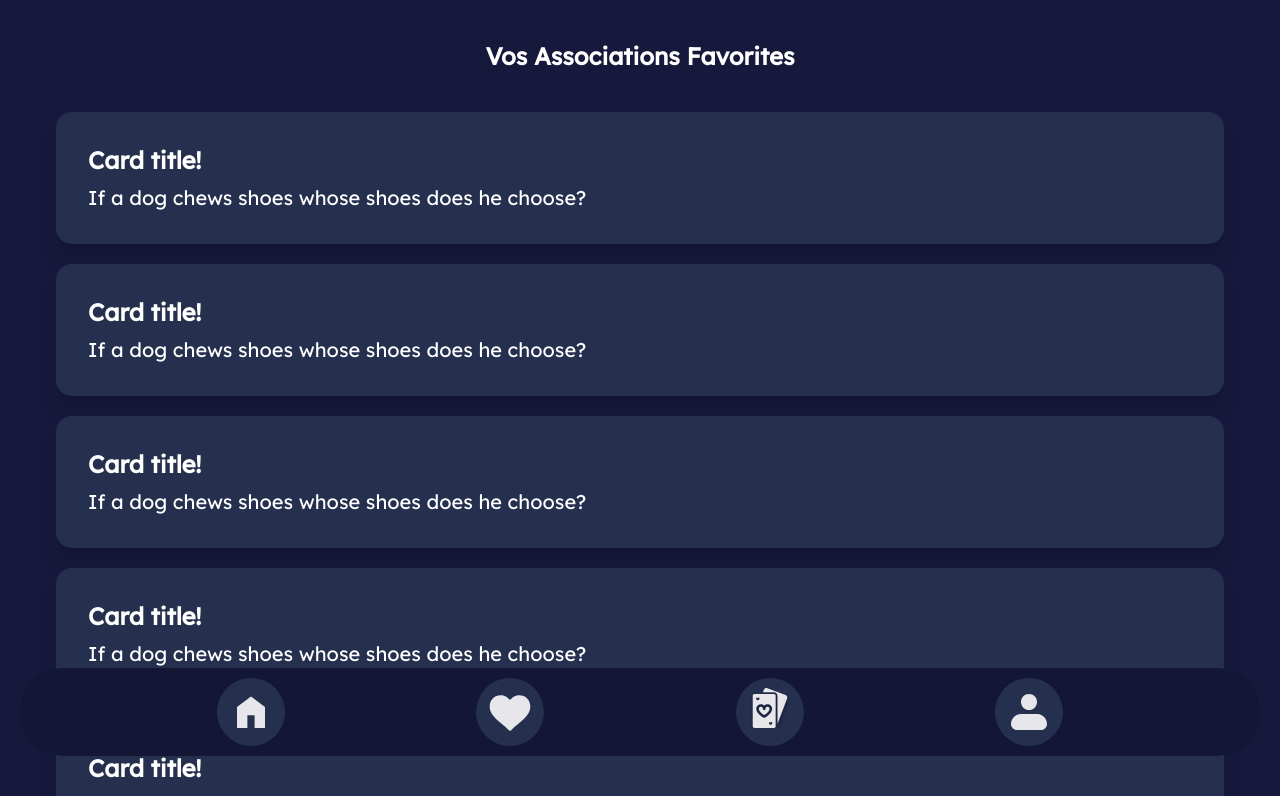
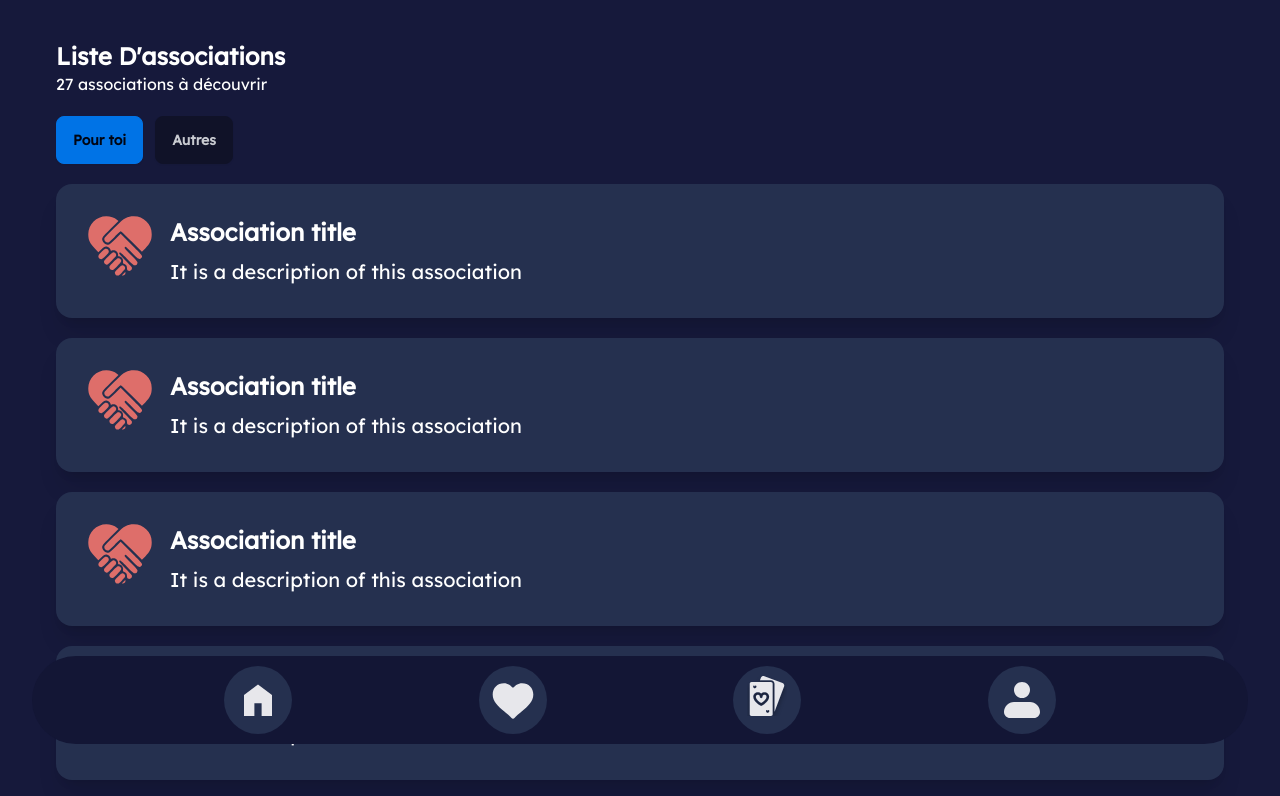
Before and after one commit to kangmartin/Handshake, a React (Vite) app: page / in a window 1280 px wide. Shown: the top 796 px of the page. Built offline with nearby package versions, Linux system fonts and the light colour scheme.

Commit message:
Update SingleCardAssociation.jsx + FavoriteAssociationsList.jsx

```diff
--- a/src/components/FavoriteAssociationsList.jsx
+++ b/src/components/FavoriteAssociationsList.jsx
@@ -3,7 +3,13 @@ function FavoriteAssociationsList(){
     return(
         <>
             <div className={"flex-row mb-40"}>
-                <h1 className={"font-bold text-center my-10 text-2xl"}>Vos Associations Favorites</h1>
+                <h1 className={"font-extrabold ml-14 mt-10 text-2xl"}>{"Liste D'associations"}</h1>
+                <p className={"ml-14"}>27 associations à découvrir</p>
+                <div className={"ml-14 mt-5"}>
+                    <button className="btn btn-primary mr-3">Pour toi</button>
+                    <button className="btn btn-neutral">Autres</button>
+                </div>
+
                 <SingleCardAssociation/>
                 <SingleCardAssociation/>
                 <SingleCardAssociation/>
--- a/src/components/NavigationFooter.jsx
+++ b/src/components/NavigationFooter.jsx
@@ -5,7 +5,7 @@ import ProfileIcon from "../assets/icons/profile-icon.svg?react"
 function NavigationFooter() {
     return(
         <>
-            <div className="fixed inset-x-0 bottom-0 m-5">
+            <div className="fixed inset-x-0 bottom-0 m-8">
             <ul className="menu menu-horizontal bg-base-200 mt-6 mb-6 w-full justify-evenly rounded-full">
                 <li>
                     <a className="tooltip hover:bg-[#25304F] bg-[#25304F] rounded-full p-2.5 m-0.5" data-tip="Home">
--- a/src/components/SingleCardAssociation.jsx
+++ b/src/components/SingleCardAssociation.jsx
@@ -1,12 +1,17 @@
+import image from "../assets/images/logo-handshake-pink.svg"
+
 function SingleCardAssociation()
 {
     return(
         <>
             <div className="card mx-14 mt-5 bg-secondary shadow-xl ">
-                <div className="card-body">
-                    <h2 className="card-title text-2xl sm:text-base md:text-lg lg:text-xl xl:text-2xl">Card title!</h2>
-                    <p className="text-xs sm:text-sm md:text-base lg:text-lg xl:text-xl">If a dog chews shoes whose
-                        shoes does he choose?</p>
+                <div className="card-body flex flex-row">
+                    <div className={"p-8 mr-2.5 size-16 rounded-lg bg-no-repeat bg-center bg-cover"} style={{backgroundImage: `url(${image})`}}>
+                    </div>
+                    <div>
+                        <h2 className="card-title text-xl mb-2.5 sm:text-base md:text-lg lg:text-xl xl:text-2xl">Association title</h2>
+                        <p className="text-xs sm:text-sm md:text-base lg:text-lg xl:text-xl">It is a description of this association</p>
+                    </div>
                 </div>
             </div>
         </>
```
